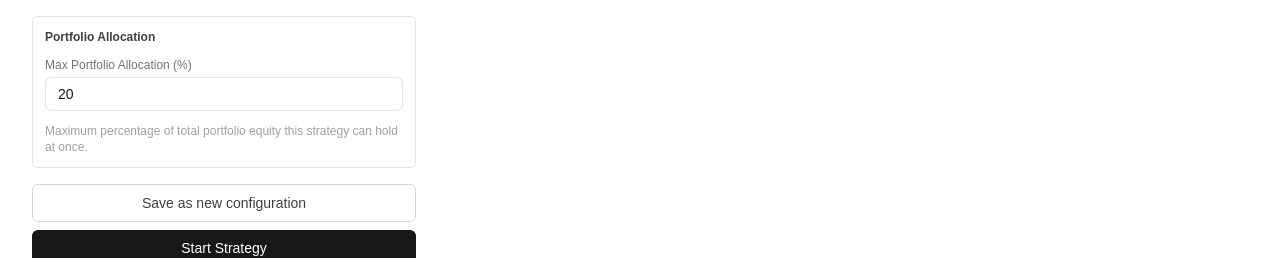
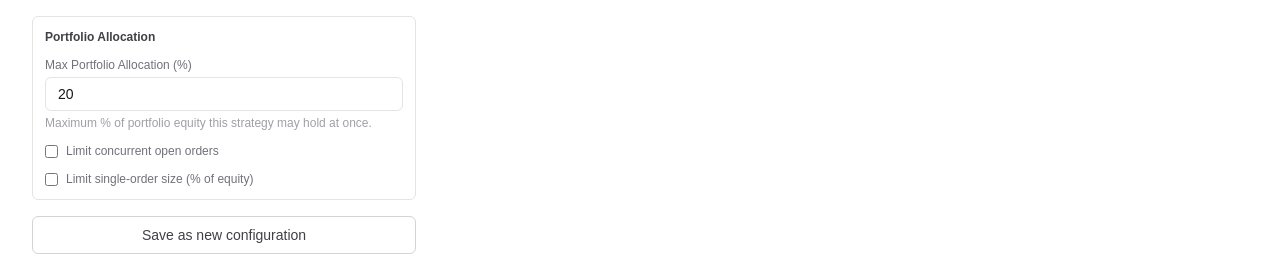
Before and after one commit to SHPE-Capital/trading-platform, a Next.js app in the folder frontend/: page /strategies in a window 1280 px wide. Shown: the part 616-874 px from the top of the page. Built offline with nearby package versions, Linux system fonts and the light colour scheme; no server answers.

Commit message:
refactor(frontend): shared risk config section for backtest and strategy. Settings for both now match exactly, including portfolio allocation. Added limits for concurrent open orders and order size that were already wired in the backend

```diff
--- a/frontend/features/backtest/BacktestForm.tsx
+++ b/frontend/features/backtest/BacktestForm.tsx
@@ -17,6 +17,7 @@ import { useState, useEffect } from "react";
 import type { BacktestConfig } from "../../types/api";
 import { useStrategyConfigs } from "../../hooks/useStrategyConfigs";
 import { daysAgoString } from "../../utils/dates";
+import RiskBudgetSection, { type RiskBudgetState, defaultRiskBudgetState } from "../shared/RiskBudgetSection";
 
 interface Props {
   onSubmit: (config: Omit<BacktestConfig, "id">) => Promise<void>;
@@ -45,6 +46,9 @@ export default function BacktestForm({ onSubmit, isLoading }: Props) {
   const [initialCapital, setInitialCapital] = useState(100_000);
   const [slippageBps, setSlippageBps] = useState(5);
 
+  // Per-strategy risk budget (matches StrategyForm)
+  const [riskBudget, setRiskBudget] = useState<RiskBudgetState>(defaultRiskBudgetState);
+
   // Risk config overrides (collapsed by default)
   const [showRiskConfig, setShowRiskConfig] = useState(false);
   const [gapBufferBps, setGapBufferBps] = useState(20);
@@ -69,6 +73,14 @@ export default function BacktestForm({ onSubmit, isLoading }: Props) {
     setHedgeRatioMethod((src.hedgeRatioMethod as "fixed" | "rolling_ols" | undefined) ?? "fixed");
     setOlsWindowMins(Math.round(((src.olsWindowMs as number | undefined) ?? 14_400_000) / 60_000));
     setOlsRecalcIntervalBars((src.olsRecalcIntervalBars as number | undefined) ?? 5);
+    const rb = src.riskBudget as { maxCapitalPct?: number; maxOpenOrders?: number; maxOrderNotionalPct?: number } | undefined;
+    setRiskBudget({
+      maxCapitalPct: Math.round((rb?.maxCapitalPct ?? 0.20) * 100),
+      maxOpenOrders: rb?.maxOpenOrders ?? null,
+      maxOrderNotionalPct: rb?.maxOrderNotionalPct != null
+        ? Math.round(rb.maxOrderNotionalPct * 100)
+        : null,
+    });
   }, [selectedId, definition, strategies]);
 
   const handleSubmit = async (e: React.FormEvent) => {
@@ -98,6 +110,13 @@ export default function BacktestForm({ onSubmit, isLoading }: Props) {
         priceSource: "mid",
         olsWindowMs: olsWindowMins * 60_000,
         olsRecalcIntervalBars,
+        riskBudget: {
+          maxCapitalPct: riskBudget.maxCapitalPct / 100,
+          ...(riskBudget.maxOpenOrders !== null && { maxOpenOrders: riskBudget.maxOpenOrders }),
+          ...(riskBudget.maxOrderNotionalPct !== null && {
+            maxOrderNotionalPct: riskBudget.maxOrderNotionalPct / 100,
+          }),
+        },
       },
       startDate: new Date(startDate).toISOString(),
       endDate: new Date(endDate).toISOString(),
@@ -203,6 +222,12 @@ export default function BacktestForm({ onSubmit, isLoading }: Props) {
         </Field>
       </div>
 
+      {/* Portfolio Allocation */}
+      <div className="flex flex-col gap-3 rounded-md border border-zinc-200 p-3 dark:border-zinc-700">
+        <p className="text-xs font-semibold text-zinc-700 dark:text-zinc-300">Portfolio Allocation</p>
+        <RiskBudgetSection value={riskBudget} onChange={setRiskBudget} />
+      </div>
+
       {/* Risk Config (collapsible) */}
       <div className="flex flex-col gap-2 rounded-md border border-zinc-200 p-3 dark:border-zinc-700">
         <button
--- /dev/null
+++ b/frontend/features/shared/RiskBudgetSection.tsx
@@ -0,0 +1,93 @@
+"use client";
+
+export interface RiskBudgetState {
+  maxCapitalPct: number;
+  maxOpenOrders: number | null;
+  maxOrderNotionalPct: number | null;
+}
+
+export const defaultRiskBudgetState: RiskBudgetState = {
+  maxCapitalPct: 20,
+  maxOpenOrders: null,
+  maxOrderNotionalPct: null,
+};
+
+interface Props {
+  value: RiskBudgetState;
+  onChange: (next: RiskBudgetState) => void;
+}
+
+export default function RiskBudgetSection({ value, onChange }: Props) {
+  return (
+    <div className="flex flex-col gap-3">
+      <div className="flex flex-col gap-1">
+        <label className="text-xs font-medium text-zinc-500">Max Portfolio Allocation (%)</label>
+        <input
+          type="number"
+          min="1"
+          max="100"
+          step="1"
+          value={value.maxCapitalPct}
+          onChange={(e) => onChange({ ...value, maxCapitalPct: Number(e.target.value) })}
+          className={inputClass}
+        />
+        <p className="text-xs text-zinc-400">
+          Maximum % of portfolio equity this strategy may hold at once.
+        </p>
+      </div>
+
+      <div className="flex flex-col gap-1.5">
+        <label className="flex items-center gap-2 text-xs font-medium text-zinc-500 cursor-pointer">
+          <input
+            type="checkbox"
+            checked={value.maxOpenOrders !== null}
+            onChange={(e) =>
+              onChange({ ...value, maxOpenOrders: e.target.checked ? 5 : null })
+            }
+            className="rounded border-zinc-300 dark:border-zinc-600"
+          />
+          Limit concurrent open orders
+        </label>
+        {value.maxOpenOrders !== null && (
+          <input
+            type="number"
+            min="1"
+            max="100"
+            step="1"
+            value={value.maxOpenOrders}
+            onChange={(e) => onChange({ ...value, maxOpenOrders: Number(e.target.value) })}
+            className={inputClass}
+          />
+        )}
+      </div>
+
+      <div className="flex flex-col gap-1.5">
+        <label className="flex items-center gap-2 text-xs font-medium text-zinc-500 cursor-pointer">
+          <input
+            type="checkbox"
+            checked={value.maxOrderNotionalPct !== null}
+            onChange={(e) =>
+              onChange({ ...value, maxOrderNotionalPct: e.target.checked ? 5 : null })
+            }
+            className="rounded border-zinc-300 dark:border-zinc-600"
+          />
+          Limit single-order size (% of equity)
+        </label>
+        {value.maxOrderNotionalPct !== null && (
+          <input
+            type="number"
+            min="0.1"
+            max="100"
+            step="0.1"
+            value={value.maxOrderNotionalPct}
+            onChange={(e) => onChange({ ...value, maxOrderNotionalPct: Number(e.target.value) })}
+            className={inputClass}
+          />
+        )}
+      </div>
+    </div>
+  );
+}
+
+const inputClass =
+  "w-full rounded-md border border-zinc-200 bg-white px-3 py-1.5 text-sm text-zinc-900 focus:outline-none focus:ring-2 focus:ring-zinc-400 dark:border-zinc-700 dark:bg-zinc-900 dark:text-zinc-50";
--- a/frontend/features/strategy/StrategyForm.tsx
+++ b/frontend/features/strategy/StrategyForm.tsx
@@ -15,6 +15,7 @@
 import { useState, useEffect } from "react";
 import type { PairsStrategyConfig, RiskBudget } from "../../types/strategy";
 import { useStrategyConfigs } from "../../hooks/useStrategyConfigs";
+import RiskBudgetSection, { type RiskBudgetState, defaultRiskBudgetState } from "../shared/RiskBudgetSection";
 
 interface Props {
   onSubmit: (config: Omit<PairsStrategyConfig, "id">) => Promise<void>;
@@ -38,8 +39,8 @@ export default function StrategyForm({ onSubmit, isLoading }: Props) {
   const [olsWindowMins, setOlsWindowMins] = useState(240);
   const [olsRecalcIntervalBars, setOlsRecalcIntervalBars] = useState(5);
 
-  // Save UI state
-  const [maxCapitalPct, setMaxCapitalPct] = useState(20);
+  // Risk budget
+  const [riskBudget, setRiskBudget] = useState<RiskBudgetState>(defaultRiskBudgetState);
 
   const [isSavingNew, setIsSavingNew] = useState(false);
   const [newName, setNewName] = useState("");
@@ -60,10 +61,12 @@ export default function StrategyForm({ onSubmit, isLoading }: Props) {
       setHedgeRatioMethod((d.hedgeRatioMethod as "fixed" | "rolling_ols" | undefined) ?? "fixed");
       setOlsWindowMins(Math.round(((d.olsWindowMs as number | undefined) ?? 14_400_000) / 60_000));
       setOlsRecalcIntervalBars((d.olsRecalcIntervalBars as number | undefined) ?? 5);
+      setRiskBudget(defaultRiskBudgetState);
     } else {
       const s = strategies.find((s) => s.id === selectedId);
       if (!s) return;
       const c = s.config as Record<string, unknown>;
+      const rb = c.riskBudget as RiskBudget | undefined;
       setName(s.name);
       setLeg1((c.leg1Symbol as string | undefined) ?? "SPY");
       setLeg2((c.leg2Symbol as string | undefined) ?? "QQQ");
@@ -74,14 +77,24 @@ export default function StrategyForm({ onSubmit, isLoading }: Props) {
       setHedgeRatioMethod((c.hedgeRatioMethod as "fixed" | "rolling_ols" | undefined) ?? "fixed");
       setOlsWindowMins(Math.round(((c.olsWindowMs as number | undefined) ?? 14_400_000) / 60_000));
       setOlsRecalcIntervalBars((c.olsRecalcIntervalBars as number | undefined) ?? 5);
+      setRiskBudget({
+        maxCapitalPct: Math.round((rb?.maxCapitalPct ?? 0.20) * 100),
+        maxOpenOrders: rb?.maxOpenOrders ?? null,
+        maxOrderNotionalPct: rb?.maxOrderNotionalPct != null
+          ? Math.round(rb.maxOrderNotionalPct * 100)
+          : null,
+      });
     }
   }, [selectedId, definition, strategies]);
 
   const buildConfig = (): Omit<PairsStrategyConfig, "id"> => {
-    const riskBudget: RiskBudget | undefined =
-      maxCapitalPct > 0 && maxCapitalPct <= 100
-        ? { maxCapitalPct: maxCapitalPct / 100 }
-        : undefined;
+    const budget: RiskBudget = {
+      maxCapitalPct: riskBudget.maxCapitalPct / 100,
+      ...(riskBudget.maxOpenOrders !== null && { maxOpenOrders: riskBudget.maxOpenOrders }),
+      ...(riskBudget.maxOrderNotionalPct !== null && {
+        maxOrderNotionalPct: riskBudget.maxOrderNotionalPct / 100,
+      }),
+    };
     return {
       name,
       type: "pairs_trading",
@@ -103,7 +116,7 @@ export default function StrategyForm({ onSubmit, isLoading }: Props) {
       priceSource: "mid",
       olsWindowMs: olsWindowMins * 60_000,
       olsRecalcIntervalBars,
-      riskBudget,
+      riskBudget: budget,
     };
   };
 
@@ -285,20 +298,7 @@ export default function StrategyForm({ onSubmit, isLoading }: Props) {
       {/* Portfolio Allocation */}
       <div className="flex flex-col gap-3 rounded-md border border-zinc-200 p-3 dark:border-zinc-700">
         <p className="text-xs font-semibold text-zinc-700 dark:text-zinc-300">Portfolio Allocation</p>
-        <Field label="Max Portfolio Allocation (%)">
-          <input
-            type="number"
-            min="1"
-            max="100"
-            step="1"
-            value={maxCapitalPct}
-            onChange={(e) => setMaxCapitalPct(Number(e.target.value))}
-            className={inputClass}
-          />
-        </Field>
-        <p className="text-xs text-zinc-400">
-          Maximum percentage of total portfolio equity this strategy can hold at once.
-        </p>
+        <RiskBudgetSection value={riskBudget} onChange={setRiskBudget} />
       </div>
 
       {saveError && (
--- a/frontend/types/api.ts
+++ b/frontend/types/api.ts
@@ -55,8 +55,11 @@ export interface BacktestConfig {
   /** Risk configuration override merged with server defaults for this run */
   riskConfig?: {
     gapBufferBps?: number;
+    spreadBufferBps?: number;
     maxIntradayDrawdownPct?: number;
     cashReservePct?: number;
+    maxGrossExposurePct?: number;
+    maxNetExposurePct?: number;
   };
 }
 
```
